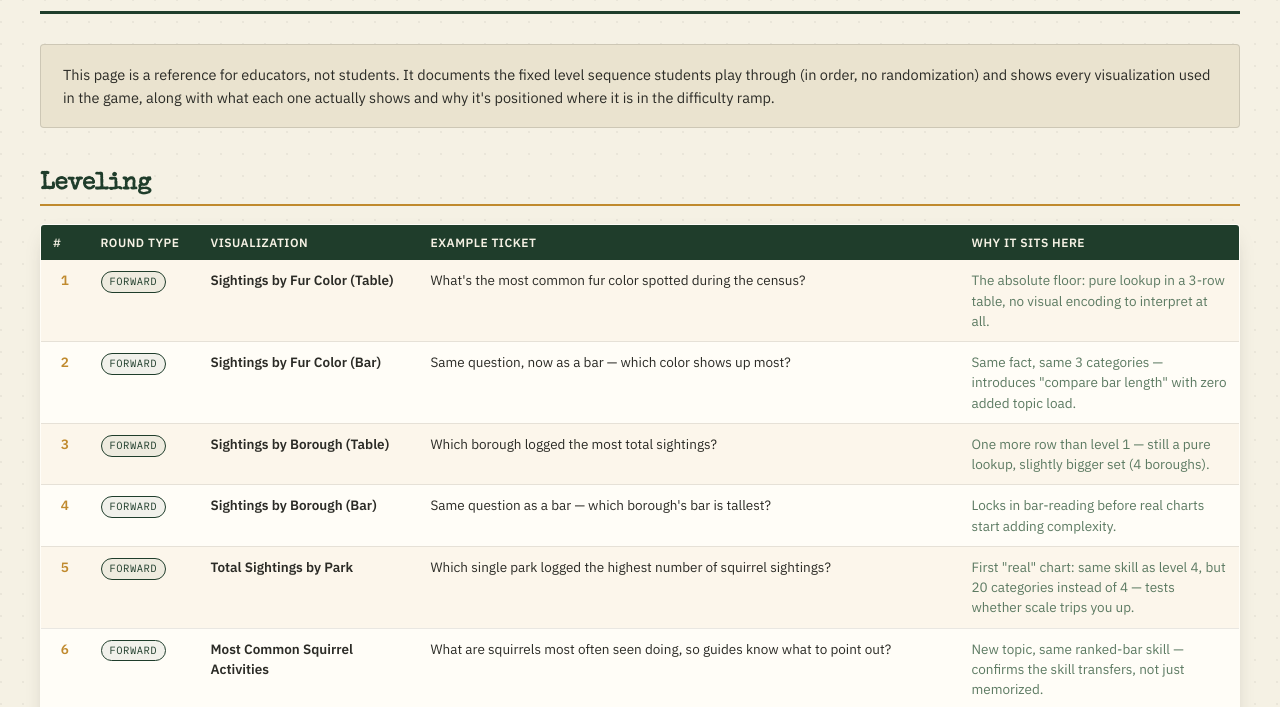
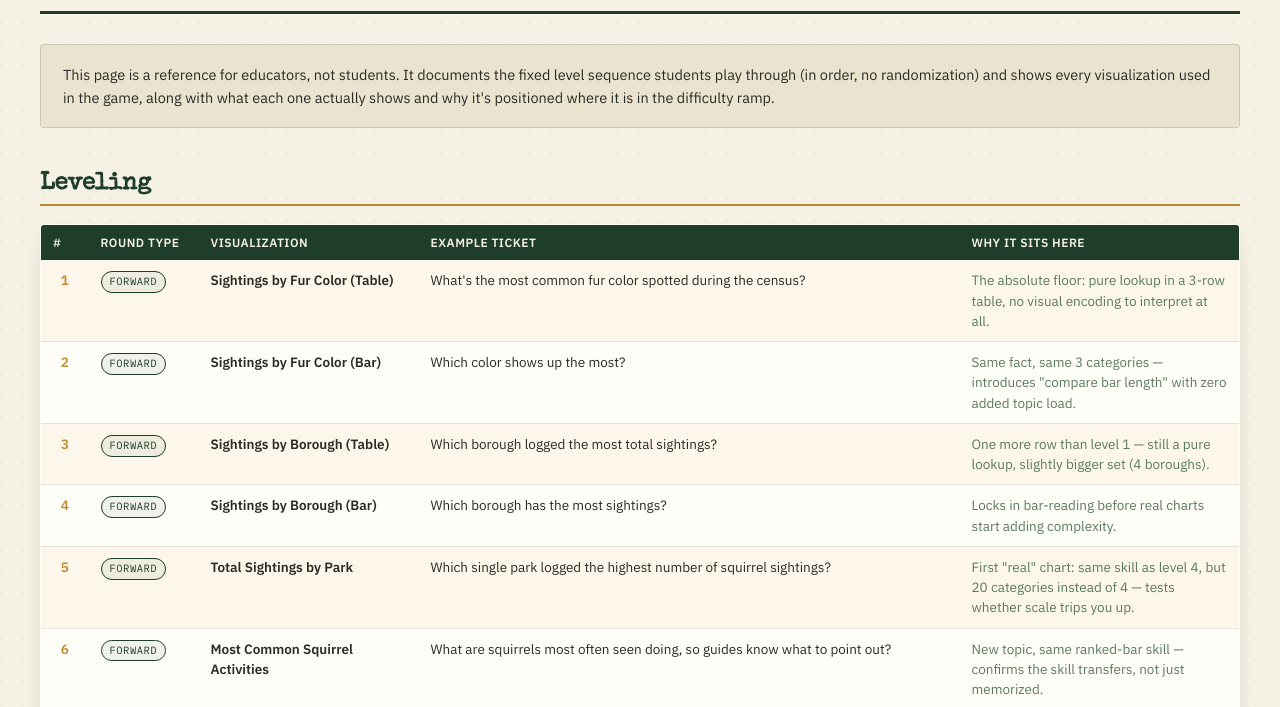
Before and after one commit to ancientAndroid/squirrel-ranger-dispatch, a plain HTML site: page teachers.html in a window 1280 px wide. Shown: the part 89-796 px from the top of the page. Drawn offline with nearby package versions, Linux system fonts and the light colour scheme.

Commit message:
Update level 2 and 4 dispatch ticket wording
Co-Authored-By: Claude Sonnet 5 <noreply@anthropic.com>

```diff
--- a/teachers.html
+++ b/teachers.html
@@ -613,11 +613,11 @@ const CHARTS = {
 const LEVEL_INFO = [
   {num:1, type:"forward", chartId:"T1", ticket:"What's the most common fur color spotted during the census?",
    why:"The absolute floor: pure lookup in a 3-row table, no visual encoding to interpret at all."},
-  {num:2, type:"forward", chartId:"T2", ticket:"Same question, now as a bar — which color shows up most?",
+  {num:2, type:"forward", chartId:"T2", ticket:"Which color shows up the most?",
    why:"Same fact, same 3 categories — introduces \"compare bar length\" with zero added topic load."},
   {num:3, type:"forward", chartId:"T3", ticket:"Which borough logged the most total sightings?",
    why:"One more row than level 1 — still a pure lookup, slightly bigger set (4 boroughs)."},
-  {num:4, type:"forward", chartId:"T4", ticket:"Same question as a bar — which borough's bar is tallest?",
+  {num:4, type:"forward", chartId:"T4", ticket:"Which borough has the most sightings?",
    why:"Locks in bar-reading before real charts start adding complexity."},
   {num:5, type:"forward", chartId:"B", ticket:"Which single park logged the highest number of squirrel sightings?",
    why:"First \"real\" chart: same skill as level 4, but 20 categories instead of 4 — tests whether scale trips you up."},
```
Also changed, not shown: index.html (+2 -2 lines).
